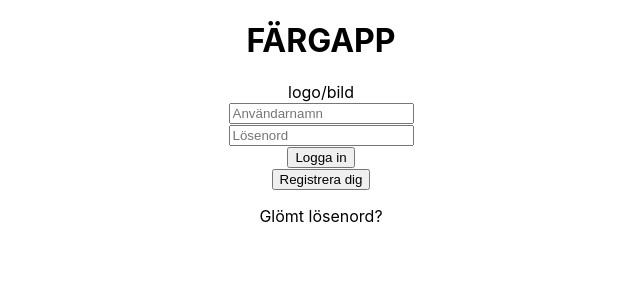
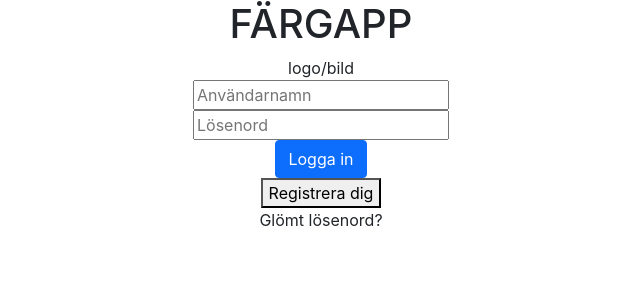
Before and after one commit to rebeckaalsterlind/save_colours, a React (Create React App) app: page / in a window 1280 px wide. Shown: the top 300 px of the page, without its empty margins (319-959 px from the left). Built offline with nearby package versions, Linux system fonts and the light colour scheme.

Commit message:
Installs bootstrap and edits login button to display a bootstrap style, also adds Bootstrap Docs link to ReadMe

```diff
--- a/package.json
+++ b/package.json
@@ -10,7 +10,9 @@
     "@types/node": "^16.11.6",
     "@types/react": "^17.0.33",
     "@types/react-dom": "^17.0.10",
+    "bootstrap": "^5.1.3",
     "react": "^17.0.2",
+    "react-bootstrap": "^2.0.1",
     "react-dom": "^17.0.2",
     "react-scripts": "4.0.3",
     "redux": "^4.1.2",
--- a/public/index.html
+++ b/public/index.html
@@ -24,6 +24,12 @@
       work correctly both with client-side routing and a non-root public URL.
       Learn how to configure a non-root public URL by running `npm run build`.
     -->
+    <link
+      rel="stylesheet"
+      href="https://cdn.jsdelivr.net/npm/bootstrap@5.1.3/dist/css/bootstrap.min.css"
+      integrity="sha384-1BmE4kWBq78iYhFldvKuhfTAU6auU8tT94WrHftjDbrCEXSU1oBoqyl2QvZ6jIW3"
+      crossorigin="anonymous"
+    />
     <title>React App</title>
   </head>
   <body>
--- a/src/components/LogInPage/LogInForm.tsx
+++ b/src/components/LogInPage/LogInForm.tsx
@@ -30,7 +30,7 @@ export default function LogInForm ({}, state: State) {
         <form onSubmit={handleSubmit}>
             <input type="text" placeholder="Användarnamn" required onChange={(evt) => setUsername(evt.target.value)} /> <br />
             <input type="text" placeholder="Lösenord" required onChange={(evt) => setPassword(evt.target.value) }/> <br />
-            <button>Logga in</button>
+            <PrimaryBtn innerText="Logga in" />
         </form>
     )
 }
--- a/src/components/MainApp/NewObjectBtn.tsx
+++ b/src/components/MainApp/NewObjectBtn.tsx
@@ -1,5 +1,5 @@
 export default function NewObjectBtn () {
     return (
-        <div></div>
+        <button></button>
     )
 }
--- a/src/components/Room/RoomColors.tsx
+++ b/src/components/Room/RoomColors.tsx
@@ -5,7 +5,7 @@ export default function RoomColors () {
     return (
         <div>
             // map colors
-            <Color /> // onclick show info, toggle show state
+            <Color color="color" /> // onclick show info, toggle show state
             <ColorInfo /> // toggled information about color
         </div>
     )
--- a/src/components/reuse/PrimaryBtn.tsx
+++ b/src/components/reuse/PrimaryBtn.tsx
@@ -1,3 +1,5 @@
+import Button from 'react-bootstrap/Button';
+
 interface Props  {
     innerText: string
 }
@@ -5,6 +7,6 @@ interface Props  {
 export default function PrimaryBtn ({innerText}: Props) {
 
     return (
-        <button>{innerText}</button>
+        <Button variant="primary" className="btn btn-primary bt-lg">{innerText}</Button>
     )
 }
```
Also changed, not shown: 2 other files (tests, documents, lock files or other folders).
